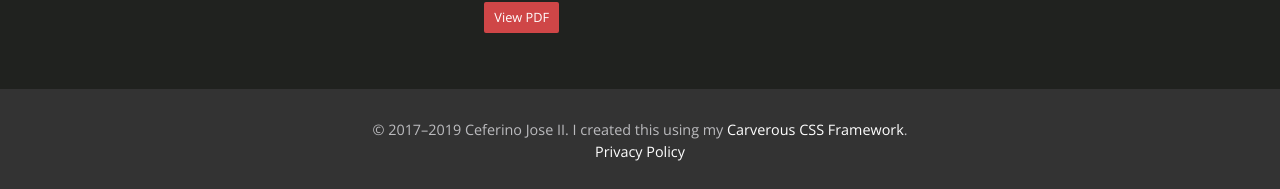
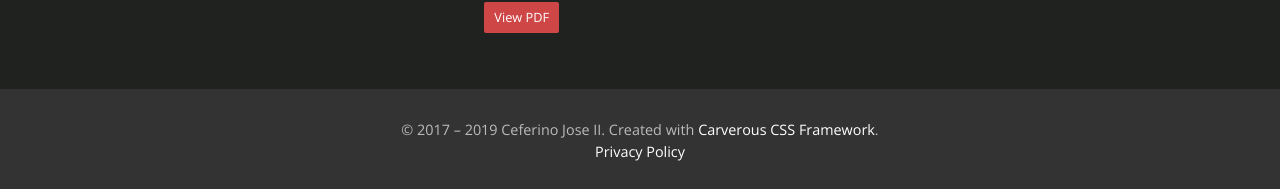
Before and after one commit to cefjoeii/cefjoeii.github.io, a Jekyll site: the page built from _pages/privacy.html, in a window 1280 px wide and 1208 px high. Shown: the part 1016-1205 px from the top of the window. Built offline with Jekyll 4.4.1, drawn with Linux system fonts in a browser that asks for light colours.

Commit message:
Update footer

```diff
--- a/_layouts/default.html
+++ b/_layouts/default.html
@@ -93,7 +93,7 @@
     </div>
     <div class="copyright">
       <p class="txt-align-c no-margin-b txt-color-sasha-dark">
-        &copy; 2017&ndash;<script>document.write(new Date().getFullYear());</script> Ceferino Jose II. I created this using my <a href="https://github.com/carverous/carverous" target="_blank">Carverous CSS Framework</a>.
+        &copy; 2017 &ndash; <script>document.write(new Date().getFullYear());</script> Ceferino Jose II. Created with <a href="https://github.com/carverous/carverous" target="_blank">Carverous CSS Framework</a>.
         <br>
         <a href="/privacy">Privacy Policy</a>
       </p>
```
